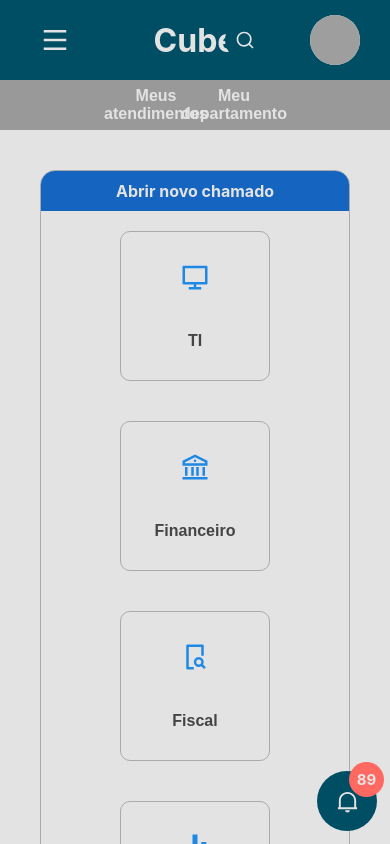
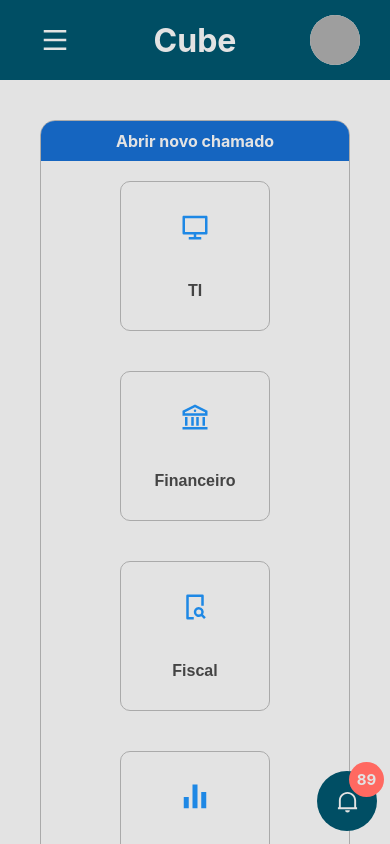
Before and after one commit to ygorbenjamim/Cube, a React (Create React App) app in the folder client/: page / in a window 390 px wide. Shown: the top 844 px of the page. Built offline with nearby package versions, Linux system fonts and the light colour scheme; grey boxes are pictures that could not be loaded.

Commit message:
Implementation

```diff
--- a/client/src/components/Header/index.jsx
+++ b/client/src/components/Header/index.jsx
@@ -1,4 +1,4 @@
-import React, { useState } from 'react';
+import React, { useState, useEffect } from 'react';
 import {
   RiUser3Line,
   RiSearchLine,
@@ -16,6 +16,8 @@ import './style.css';
 const Header = () => {
   // Variáveis
   const [submenu, setSubmenu] = useState('none');
+  const [displaySearch, setDisplaySearch] = useState('flex');
+  const [screenWidth, setScreenWidth] = useState(window.innerWidth);
 
   // Funções
   function handleSubmenu() {
@@ -37,6 +39,17 @@ const Header = () => {
     searchInput.classList.toggle('hide');
     filterBtn.classList.toggle('hide');
   }
+
+  useEffect(() => {
+    window.addEventListener('resize', () => {
+      setScreenWidth(window.innerWidth);
+    });
+    if(screenWidth <= 660){
+      setDisplaySearch('none');
+    } else {
+      setDisplaySearch('flex');
+    }
+  }, [ screenWidth ]);
 
   return (
     <div className="header-container">
@@ -117,7 +130,10 @@ const Header = () => {
           />
         </button>
         <h1>Cube</h1>
-        <div className="search-call-header">
+        <div
+          className="search-call-header"
+          style={{ display: displaySearch }}
+        >
           <button
             className="btn-filter-header"
           >
--- a/client/src/components/Header/style.css
+++ b/client/src/components/Header/style.css
@@ -128,12 +128,13 @@
 }
 
 .header-bottom {
-  display: flex;
+  display: none;
   justify-content: center;
   align-items: center;
   width: 100%;
   height: 50px;
-  background-color: #999;
+  box-shadow: 0 0 1em #333;
+  background-color: #778;
 }
 
 .header-bottom-item {
@@ -242,6 +243,7 @@
   border: none;
   border-radius: 30px;
   outline: none;
+  opacity: 0;
   color: #e3e3e3;
   background-color: #004e64;
   pointer-events: none;
@@ -250,6 +252,7 @@
 
 .find-call-header-input.hide {
   width: 70%;
+  opacity: 1;
   pointer-events: visible;
   transition: width 0.3s linear;
 }
```
